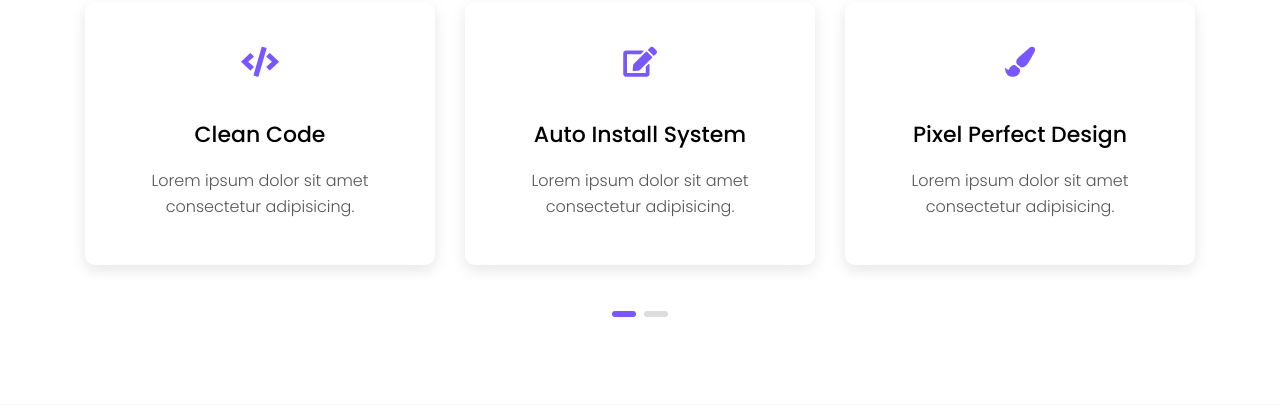
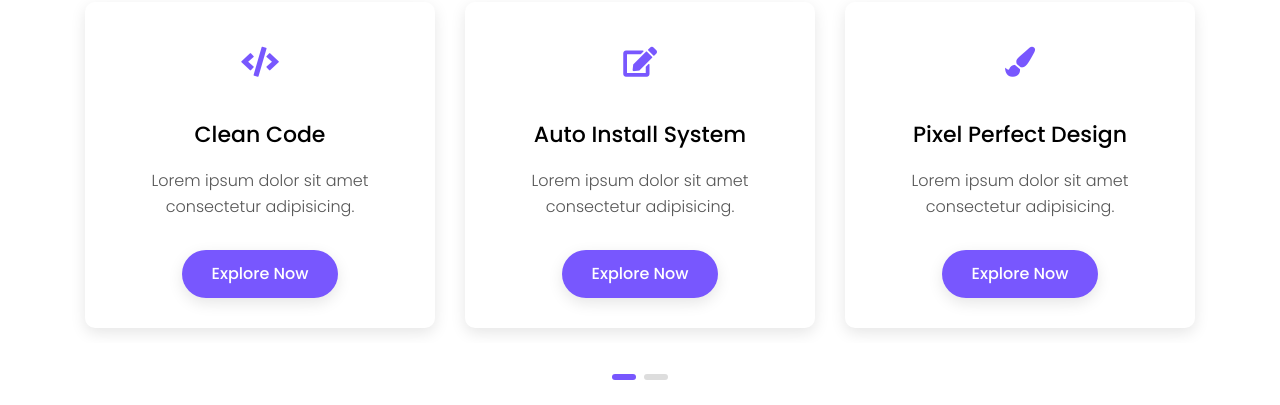
Before and after one commit to masrufjaman/central-shop, a Django app: page / in a window 1280 px wide. Shown: the part 1001-1406 px from the top of the page. Run offline with Django 3.2, Linux system fonts and the light colour scheme; style sheets or scripts are compiled from the project's sources; some libraries are stand-ins or nearby versions.

Commit message:
add button to feature

```diff
--- a/home/static/home/styles/home.css
+++ b/home/static/home/styles/home.css
@@ -256,7 +256,7 @@
   line-height: 26px;
   font-weight: 300;
   color: #555555;
-  margin: 0 0 15px;
+  margin: 0 0 30px;
 }
 
 .fun-facts {
--- a/home/static/home/styles/home.scss
+++ b/home/static/home/styles/home.scss
@@ -216,7 +216,7 @@
   line-height: 26px;
   font-weight: 300;
   color: $black-400;
-  margin: 0 0 15px;
+  margin: 0 0 30px;
 }
 
 // !Fun Facts Sectiom
--- a/home/templates/home/home.html
+++ b/home/templates/home/home.html
@@ -71,6 +71,7 @@
           </div>
           <h3>clean code</h3>
           <p>Lorem ipsum dolor sit amet consectetur adipisicing.</p>
+          <a href="#" class="btn btn-2">explore now</a>
         </div>
         <div class="feature-item">
           <div class="icon">
@@ -78,6 +79,7 @@
           </div>
           <h3>auto install system</h3>
           <p>Lorem ipsum dolor sit amet consectetur adipisicing.</p>
+          <a href="#" class="btn btn-2">explore now</a>
         </div>
         <div class="feature-item">
           <div class="icon">
@@ -85,6 +87,7 @@
           </div>
           <h3>pixel perfect design</h3>
           <p>Lorem ipsum dolor sit amet consectetur adipisicing.</p>
+          <a href="#" class="btn btn-2">explore now</a>
         </div>
         <div class="feature-item">
           <div class="icon">
@@ -92,6 +95,7 @@
           </div>
           <h3>fast load app</h3>
           <p>Lorem ipsum dolor sit amet consectetur adipisicing.</p>
+          <a href="#" class="btn btn-2">explore now</a>
         </div>
       </div>
     </div>
```
